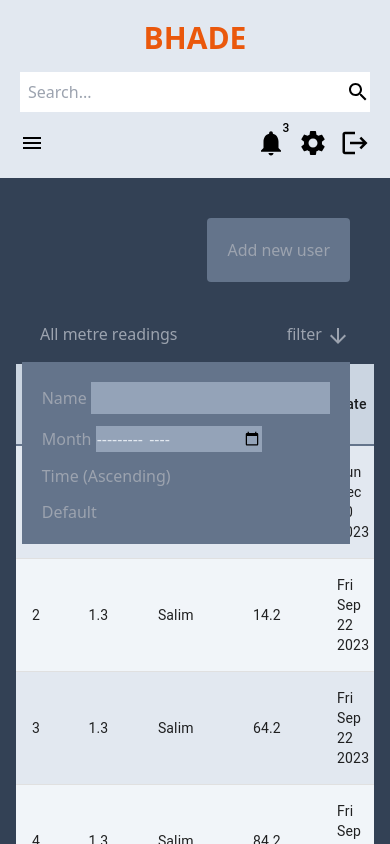
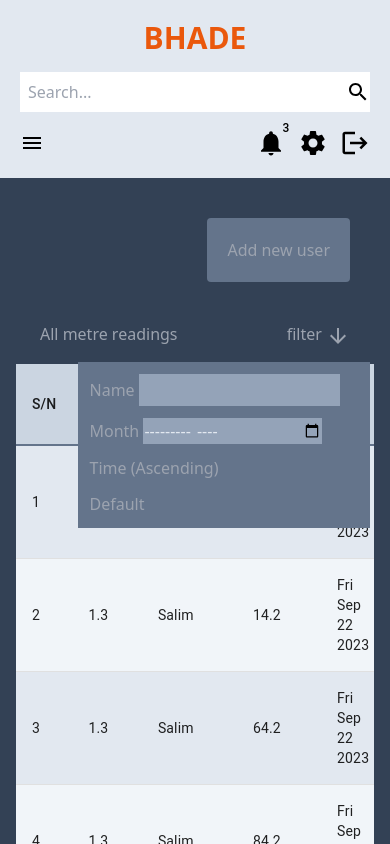
Before and after one commit to Frank-128/bhade, a React (Vite) app: page /metre in a window 390 px wide. Both pictures are taken after a click on the button "filter". Shown: the top 844 px of the page. Built offline with nearby package versions, Linux system fonts and the light colour scheme.

Commit message:
frank responsive on metre page

```diff
--- a/src/pages/Metre.jsx
+++ b/src/pages/Metre.jsx
@@ -66,7 +66,7 @@ function Metre() {
     })
   },[])
   return (
-    <div className="bg-slate-700 w-full flex flex-col h-screen text-gray-400">
+    <div className="bg-slate-700 w-screen md:w-full flex flex-col h-screen text-gray-400">
       <div>
         <button className="bg-slate-500 float-right m-10 p-5 rounded">
           Add new user
@@ -81,10 +81,10 @@ function Metre() {
             </button>
           </div>
           {filterOpen && (
-            <div className="absolute right-10 top-10 filterDiv bg-slate-500 p-5 float-right">
+            <div className="absolute md:right-10 right-5 top-10 filterDiv bg-slate-500 p-3 md:p-5 w-3/4 md:w-fit float-right">
               <ul className="flex filterDiv  flex-col gap-3">
-                <li className="cursor-pointer filterDiv hover:opacity-50"><label htmlFor="name" className="filterDiv"><span>Name</span></label> <input id="name" className="p-1 filterDiv bg-slate-400 text-slate-200" type="text" value={filterName} onChange={(e)=>setFilterName(e.target.value)} /></li>
-                <li className="cursor-pointer filterDiv hover:opacity-50"><label htmlFor="time" className="filterDiv"><span>Month</span></label> <input id="time" className="bg-slate-400 filterDiv text-slate-200" type="month" value={filterMonth} onChange={(e)=>setFilterMonth(e.target.value)} /></li>
+                <li className="cursor-pointer filterDiv hover:opacity-50"><label htmlFor="name" className="filterDiv"><span>Name</span></label> <input id="name" className="p-1  w-3/4 filterDiv bg-slate-400 text-slate-200" type="text" value={filterName} onChange={(e)=>setFilterName(e.target.value)} /></li>
+                <li className="cursor-pointer filterDiv hover:opacity-50"><label htmlFor="time" className="filterDiv"><span>Month</span></label> <input id="time" className="bg-slate-400 w-2/3  md:w-3/4 filterDiv text-slate-200" type="month" value={filterMonth} onChange={(e)=>setFilterMonth(e.target.value)} /></li>
                 <li className="cursor-pointer filterDiv hover:opacity-50" onClick={()=>setFilterTime(!filterTime)}>Time {filterTime?"(Descending)":"(Ascending)"}</li>
                 <li className="cursor-pointer filterDiv hover:opacity-50" onClick={setDefaultValue}>Default</li>
               </ul>
```
